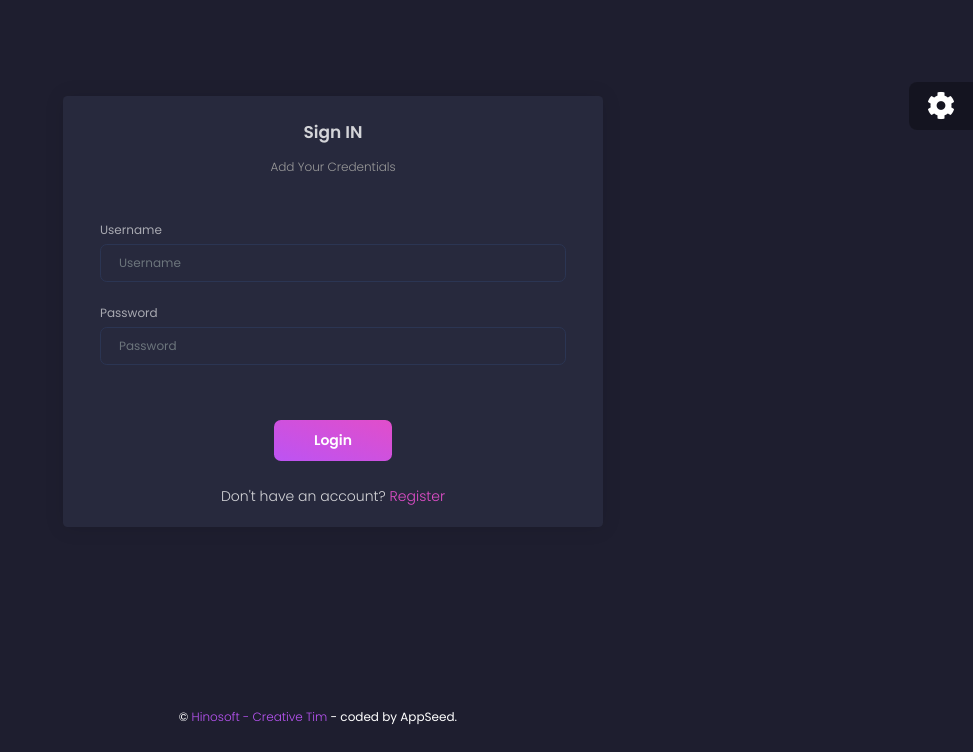
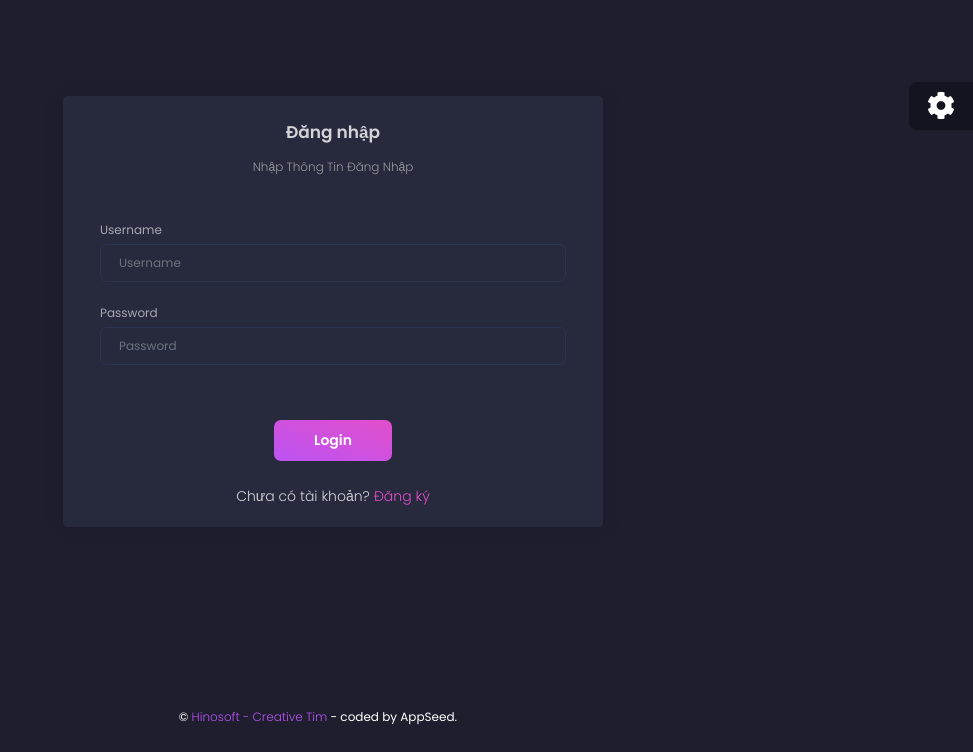
Before and after one commit to ducanhvna/vantai-gateway, a Django app: page /login/ in a window 1280 px wide. Shown: the part 48-800 px from the top of the page, without its empty margins (307-1280 px from the left). Run offline with Django 3.2, Linux system fonts and the light colour scheme; some libraries are stand-ins or nearby versions.

Commit message:
Update login.html

```diff
--- a/apps/templates/accounts/login.html
+++ b/apps/templates/accounts/login.html
@@ -15,7 +15,7 @@
 
                         <div class="card-header text-center py-4">
                             <h4 class="title">
-                                Sign IN
+                                Đăng nhập
                             </h4>
 
                             <h6 class="card-category">
@@ -23,7 +23,7 @@
                                   <span class="text-danger">{{ msg | safe }}</span>
                                 {% else %}
                                 <span>
-                                  Add your credentials
+                                  Nhập thông tin đăng nhập
                                 </span>
                                 {% endif %}
                             </h6>
@@ -60,7 +60,7 @@
                                 <br /><br />
 
                                 <p>
-                                    Don't have an account? <a href="{% url 'register' %}" class="text-primary">Register</a>
+                                    Chưa có tài khoản? <a href="{% url 'register' %}" class="text-primary">Đăng ký</a>
                                 </p>
                             </div>
 
```
